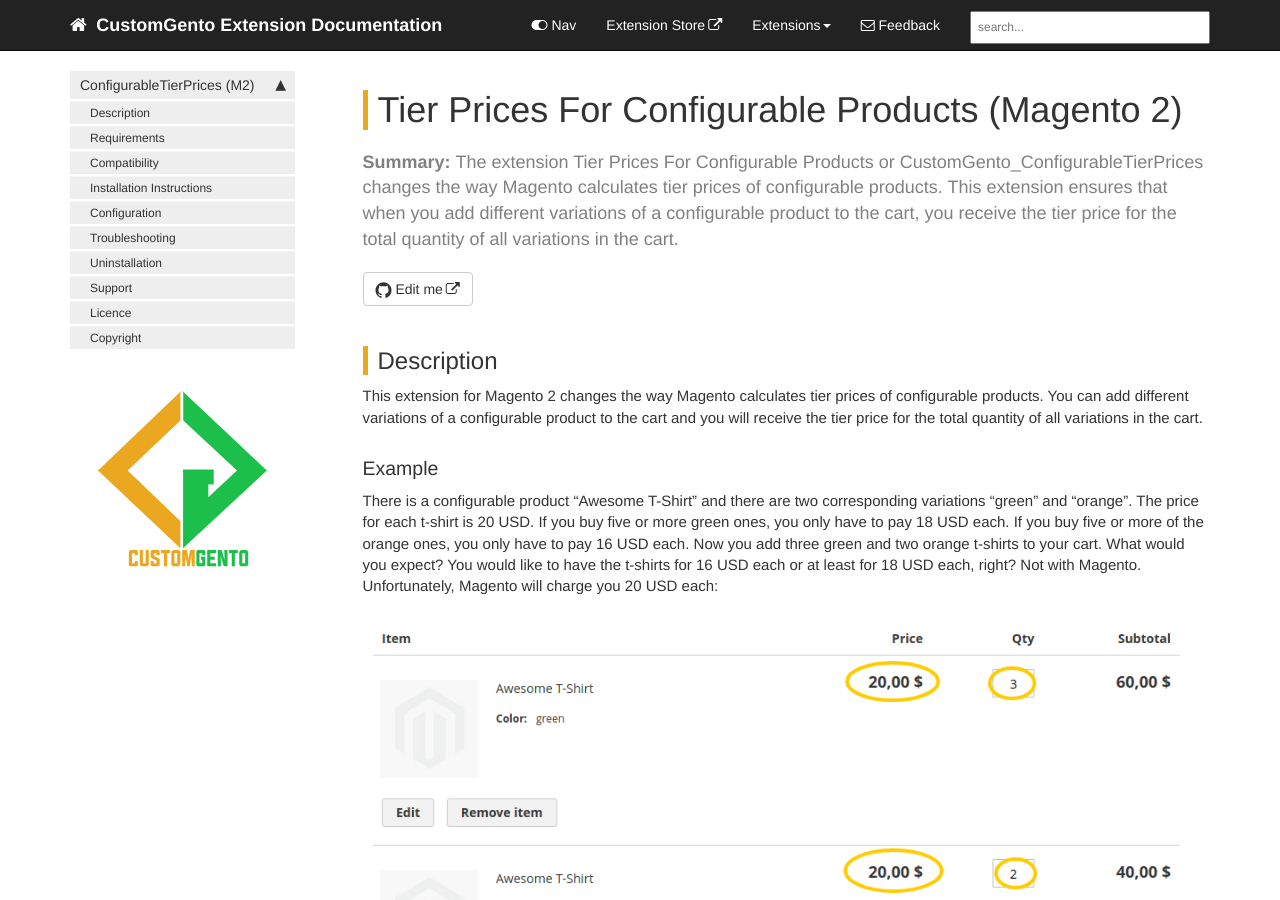
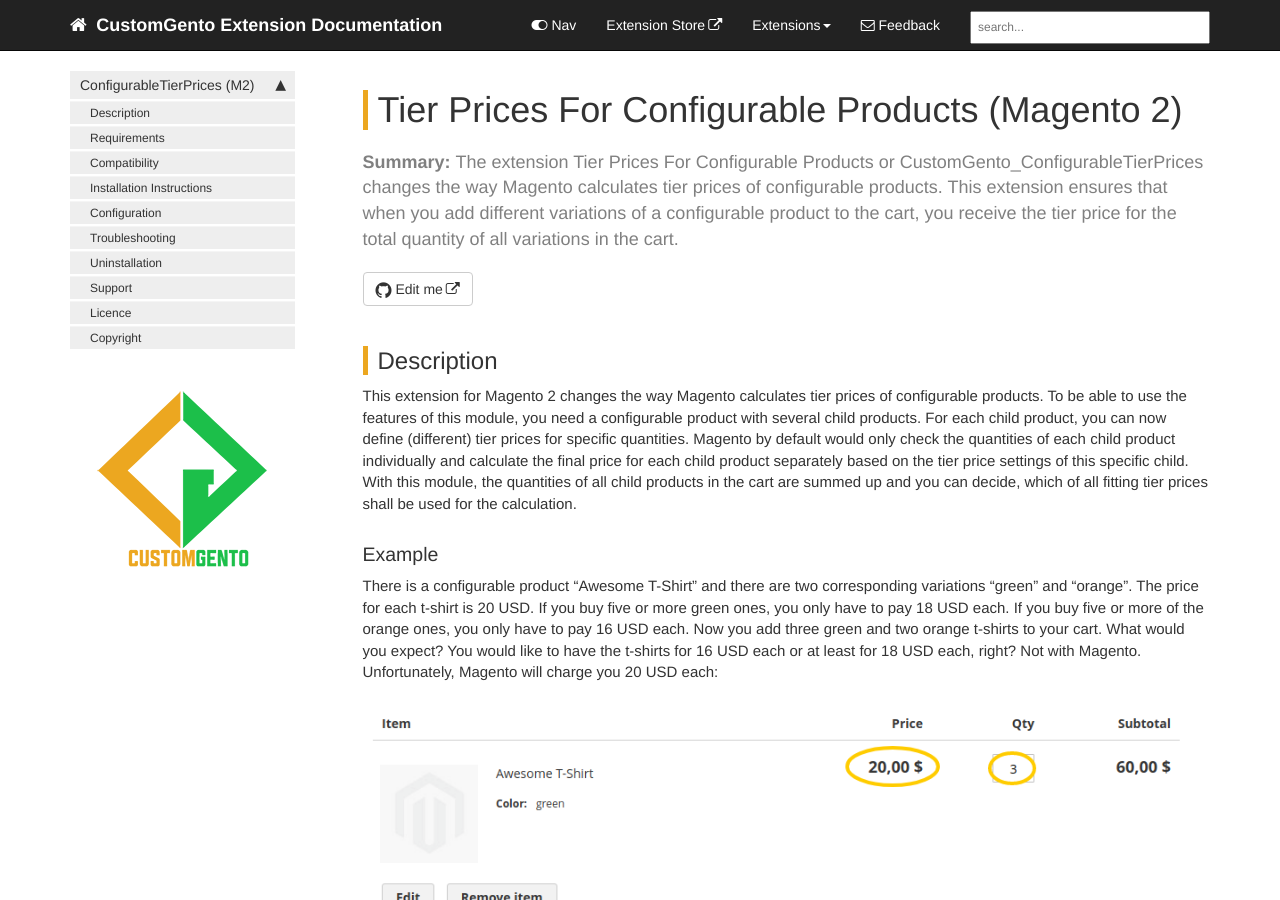
Before and after one commit to customgento/docs, a Jekyll site: the page built from pages/tier-prices-for-configurable-products-m2.md, in a window 1280 px wide and 900 px high. Built offline with Jekyll 4.4.1, drawn with Linux system fonts in a browser that asks for light colours; comment, search, counter and statistics services are not loaded; some of the changed text lies outside the part shown.

Commit message:
Improve docs

```diff
--- a/pages/tier-prices-for-configurable-products-m2.md
+++ b/pages/tier-prices-for-configurable-products-m2.md
@@ -7,7 +7,8 @@ toc: false
 ---
 
 ## Description
-This extension for Magento 2 changes the way Magento calculates tier prices of configurable products. You can add different variations of a configurable product to the cart and you will receive the tier price for the total quantity of all variations in the cart.
+This extension for Magento 2 changes the way Magento calculates tier prices of configurable products.
+To be able to use the features of this module, you need a configurable product with several child products. For each child product, you can now define (different) tier prices for specific quantities. Magento by default would only check the quantities of each child product individually and calculate the final price for each child product separately based on the tier price settings of this specific child. With this module, the quantities of all child products in the cart are summed up and you can decide, which of all fitting tier prices shall be used for the calculation.
 
 ### Example
 There is a configurable product "Awesome T-Shirt" and there are two corresponding variations "green" and "orange".
@@ -76,9 +77,6 @@ If you are using composer (you should!) and downloaded the extension from the Ma
 7. `bin/magento cache:flush`
 
 ## Configuration
-To be able to use the features of this module, you need a configurable product with several child products. For each child product, you can now define (different) tier prices for specific quantities. Magento by default would only check the quantities of each child product individually and calculate the final price for each child product separately based on the tier price settings of this specific child.
-With this module, the quantities of all child products in the cart are summed up and you can decide, which of all fitting tier prices shall be used for the calculation.
-
 You find the settings under Stores > Configuration > Sales > Sales > Tier Prices For Configurable Products.
 You can enable the extension there and choose the tier price calculation type:
 
@@ -118,7 +116,7 @@ will not be summed up anymore between different child products.
 4. Make sure that the extension is **not** disabled under Stores > Configuration > Sales > Sales > Tier Prices For Configurable Products.
 5. Make sure that the configurable product is **not** in one of the disabled categories.
 6. Make sure that the extension is **not** disabled in the respective configurable product.
-7. Make sure that your tier prices are lower than the normal prices. That is the way they are supposed to be used.
+7. Make sure that you defined tier prices for the child products and that are lower than the normal prices. That is the way they are supposed to be used.
 
 ## Uninstallation
 The uninstallation procedure depends on your setup:
```
